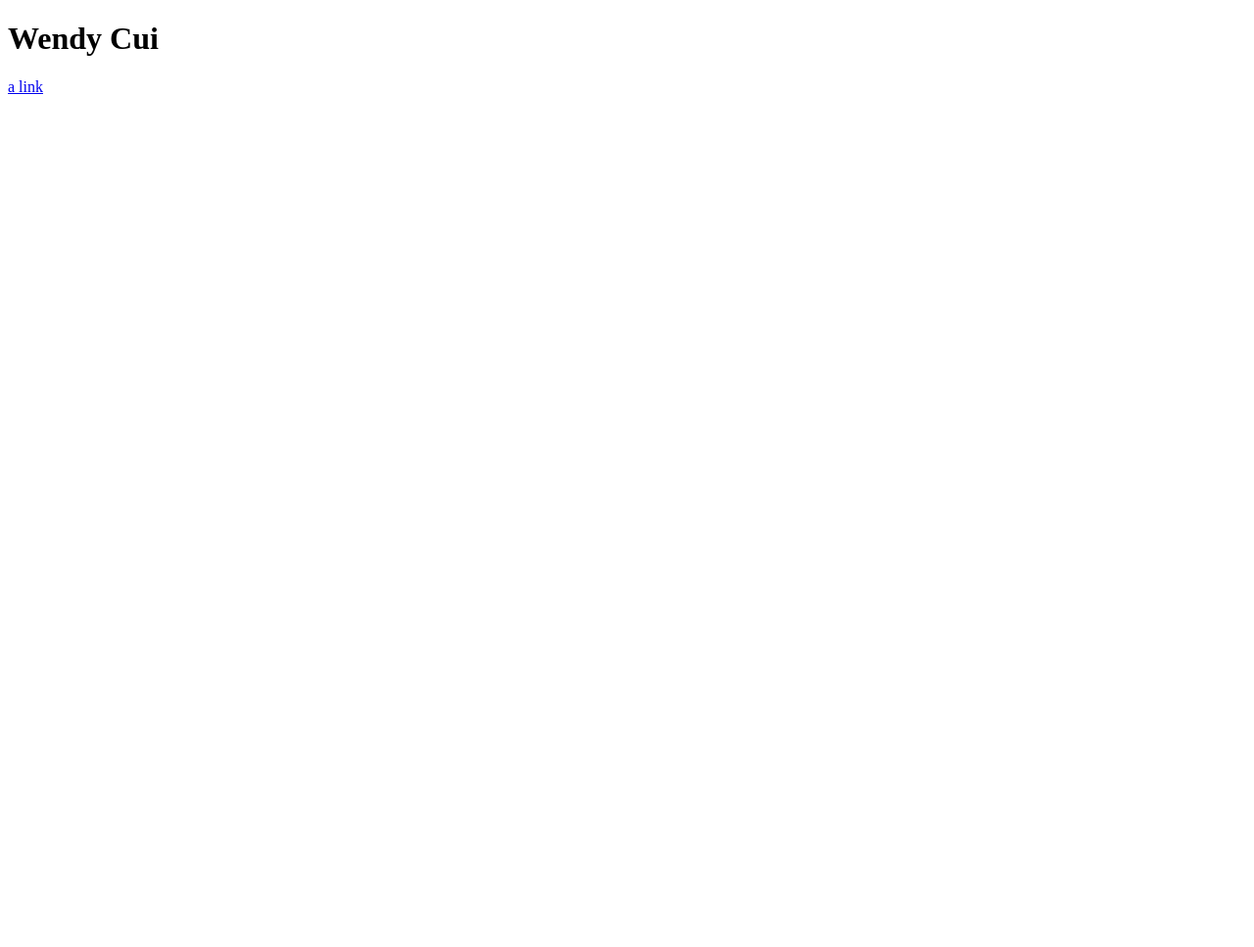
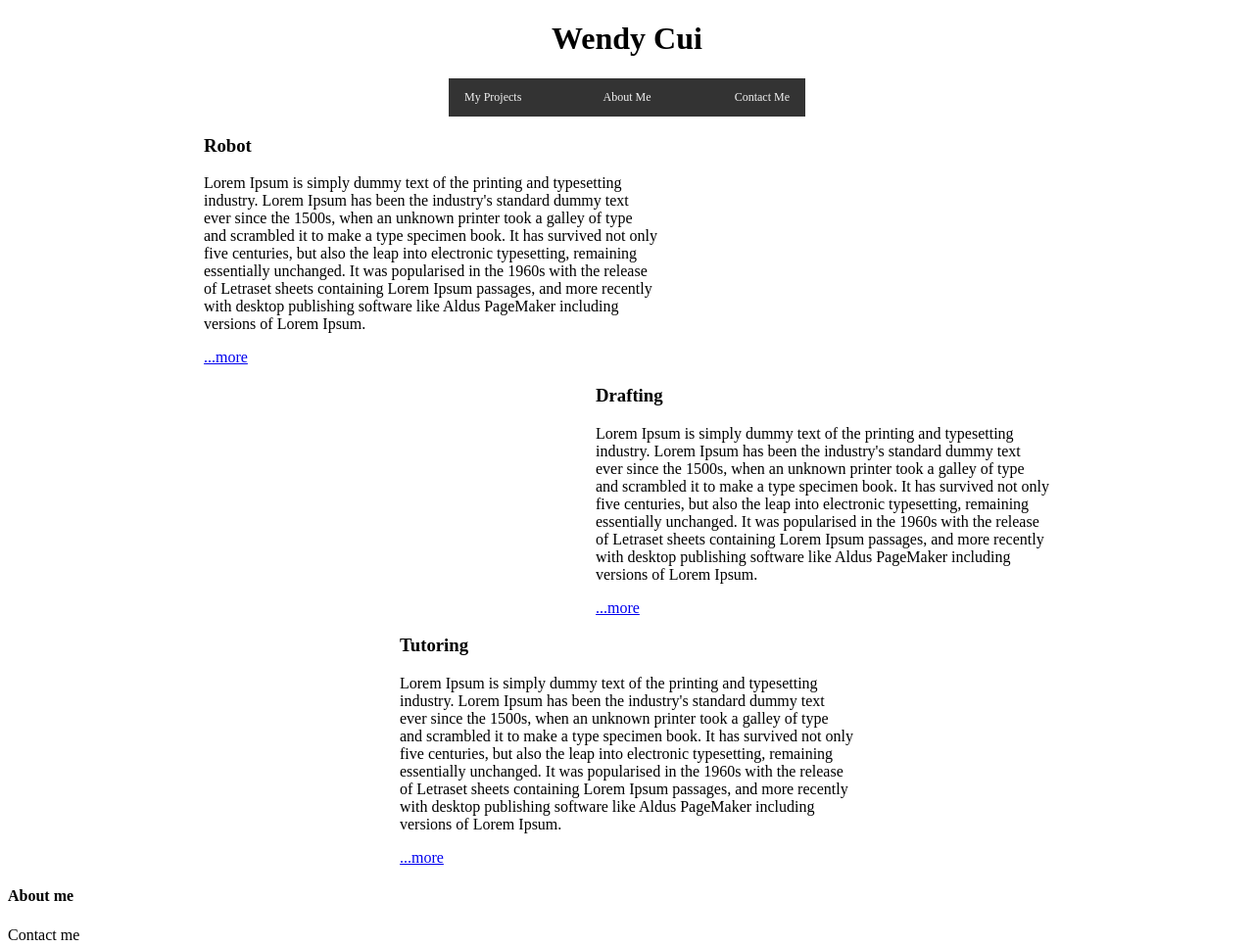
Before and after one commit to CRHS-CMP621A/personal-digital-portfolio-wendy233, a plain HTML site: page index.html in a window 1280 px wide. Shown: the whole page at 98% size. Before the commit the page ends 800 px from the top, so only its background shows below. Drawn offline with Linux system fonts and the light colour scheme.

Commit message:
4/6 work(10%)

```diff
--- a/index.html
+++ b/index.html
@@ -16,10 +16,64 @@
       <h1>Wendy Cui</h1>
     </header>
 
-    <nav>
-      <a href="brainstorm.html">a link</a>
+    <nav class="navlink">
+      <a class="navlink1" href="#projects">My Projects</a>
+      <a class="navlink2" href="#aboutme">About Me</a>
+      <a class="navlink3" href="#contactme">Contact Me</a>
     </nav>
 
+    <div id="projects">
+      <section class="project1">
+        <h3>Robot</h3>
+
+        <p>Lorem Ipsum is simply dummy text of the printing and typesetting industry.
+          Lorem Ipsum has been the industry's standard dummy text ever since the 1500s,
+          when an unknown printer took a galley of type and scrambled it to make a type specimen book.
+          It has survived not only five centuries, but also the leap into electronic typesetting, remaining essentially unchanged.
+          It was popularised in the 1960s with the release of Letraset sheets containing Lorem Ipsum passages,
+          and more recently with desktop publishing software like Aldus PageMaker including versions of Lorem Ipsum.
+        </p>
+
+        <a href="robot.html">...more</a>
+      </section>
+
+      <section class="project2">
+        <h3>Drafting</h3>
+
+        <p>Lorem Ipsum is simply dummy text of the printing and typesetting industry.
+          Lorem Ipsum has been the industry's standard dummy text ever since the 1500s,
+          when an unknown printer took a galley of type and scrambled it to make a type specimen book.
+          It has survived not only five centuries, but also the leap into electronic typesetting, remaining essentially unchanged.
+          It was popularised in the 1960s with the release of Letraset sheets containing Lorem Ipsum passages,
+          and more recently with desktop publishing software like Aldus PageMaker including versions of Lorem Ipsum.
+        </p>
+
+        <a href="draft.html">...more</a>
+      </section>
+
+      <section class="project3">
+        <h3>Tutoring</h3>
+
+        <p>Lorem Ipsum is simply dummy text of the printing and typesetting industry.
+          Lorem Ipsum has been the industry's standard dummy text ever since the 1500s,
+          when an unknown printer took a galley of type and scrambled it to make a type specimen book.
+          It has survived not only five centuries, but also the leap into electronic typesetting, remaining essentially unchanged.
+          It was popularised in the 1960s with the release of Letraset sheets containing Lorem Ipsum passages,
+          and more recently with desktop publishing software like Aldus PageMaker including versions of Lorem Ipsum.
+        </p>
+
+        <a href="tutor.html">...more</a>
+      </section>
+    </div>
+
+
+    <article id="aboutme">
+      <h4>About me</h4>
+    </article>
 
   </body>
+
+  <footer id="contactme">
+   <p>Contact me</p>
+  </footer>
 </html>
--- a/style.css
+++ b/style.css
@@ -0,0 +1,50 @@
+#header {
+  text-align: center;
+}
+
+/*nav links START*/
+.navlink {
+  display: grid;
+  grid-template-columns: 1fr 1fr 1fr;
+  margin-right: 450px;
+  margin-left: 450px;
+  background-color: #333;
+  overflow: hidden;
+}
+.navlink1 {
+  justify-self: start;
+}
+.navlink2 {
+  justify-self: center;
+}
+.navlink3 {
+  justify-self: end;
+}
+
+/* Style the links inside the navigation bar */
+.navlink a {
+  float: left;
+  color: #f2f2f2;
+  text-align: center;
+  padding: 12px 16px;
+  text-decoration: none;
+  font-size: 12px;
+}
+.navlink a:hover {
+  background-color: #ddd;
+  color: black;
+}
+/*nav links END*/
+
+.project1 {
+  margin-left: 200px;
+  margin-right: 600px;
+}
+.project2 {
+  margin-left: 600px;
+  margin-right: 200px;
+}
+.project3 {
+  margin-left: 400px;
+  margin-right: 400px;
+}
```
Also changed, not shown: projects/draft.html (added), projects/robot.html (added), projects/tutor.html (added).
